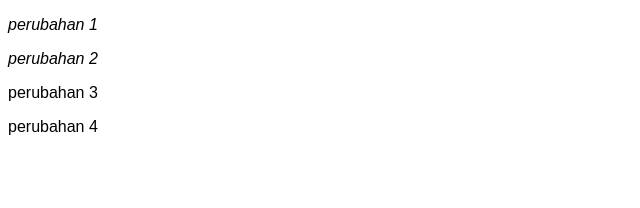
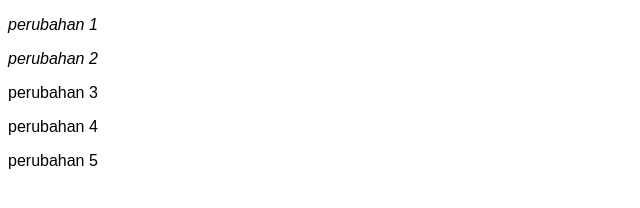
Before and after one commit to ayasy-exp/github-tes, a plain HTML site: page index.html in a window 1280 px wide. Shown: the whole page, without its empty margins (0-640 px from the left). Drawn offline with Linux system fonts and the light colour scheme.

Commit message:
menambah perubahan 5

```diff
--- a/index.html
+++ b/index.html
@@ -12,6 +12,7 @@
     <p class="miring">perubahan 2</p>
     <p> perubahan 3 </p>
     <p> perubahan 4 </p>
+    <p> perubahan 5 </p>
 </body>
 
 </html>
```
